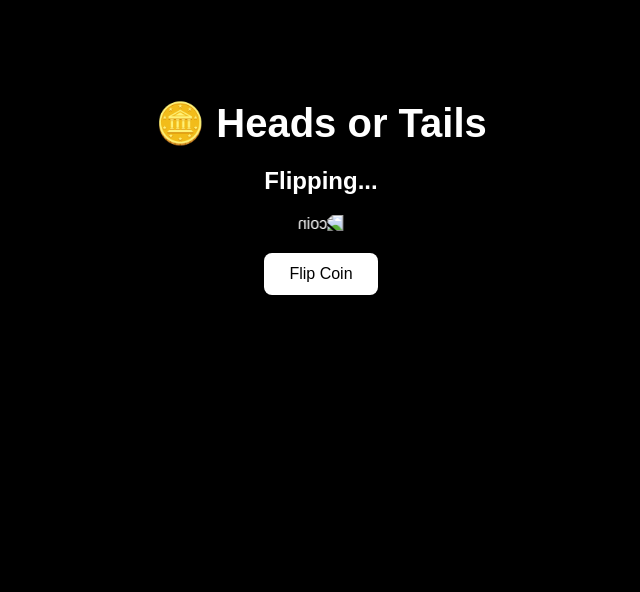
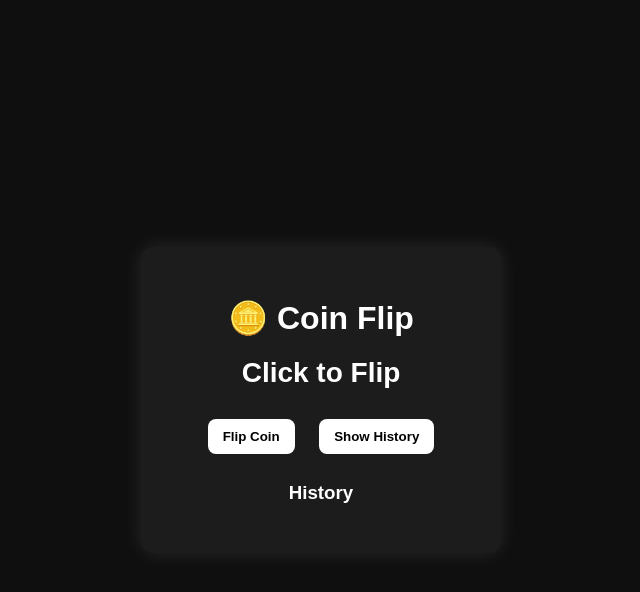
Before and after one commit to shashank-r-ctrl/coin-flip-app, a website: page public/index.html in a window 1280 px wide. Both pictures are taken after a click on the button "Flip Coin". Shown: the whole page, without its empty margins (319-959 px from the left). Drawn offline with Linux system fonts and the light colour scheme; no server answers.

Commit message:
final UI + backend upgrade

```diff
--- a/public/index.html
+++ b/public/index.html
@@ -1,70 +1,23 @@
 <!DOCTYPE html>
 <html>
 <head>
-  <title>Coin Flip</title>
-
-  <style>
-    body {
-      background: black;
-      color: white;
-      font-family: Arial, sans-serif;
-      text-align: center;
-      margin-top: 100px;
-    }
-
-    h1 {
-      font-size: 40px;
-      margin-bottom: 10px;
-    }
-
-    #result {
-      font-size: 24px;
-      margin-bottom: 20px;
-    }
-
-    #coin {
-      width: 150px;
-      height: 150px;
-      margin-bottom: 20px;
-      transition: transform 0.3s ease;
-    }
-
-    button {
-      padding: 12px 25px;
-      font-size: 16px;
-      border: none;
-      background: white;
-      color: black;
-      cursor: pointer;
-      border-radius: 8px;
-      transition: all 0.2s ease;
-    }
-
-    button:hover {
-      background: gray;
-      transform: scale(1.05);
-    }
-
-    button:active {
-      transform: scale(0.95);
-    }
-  </style>
-
+  <title>Coin Flip App</title>
+  <link rel="stylesheet" href="style.css">
 </head>
-
 <body>
 
-  <h1>🪙 Heads or Tails</h1>
+  <div class="container">
+    <h1>🪙 Coin Flip</h1>
 
-  <h2 id="result">Click to Flip</h2>
+    <div id="result">Click to Flip</div>
 
-  <img id="coin" src="" alt="coin">
+    <button onclick="flipCoin()">Flip Coin</button>
+    <button onclick="loadHistory()">Show History</button>
 
-  <br>
-
-  <button onclick="flip()">Flip Coin</button>
+    <h3>History</h3>
+    <ul id="history"></ul>
+  </div>
 
   <script src="script.js"></script>
-
 </body>
 </html>
--- a/public/script.js
+++ b/public/script.js
@@ -1,23 +1,22 @@
-async function flip() {
-  const coin = document.getElementById("coin");
-  const resultText = document.getElementById("result");
+function flipCoin() {
+  fetch('/flip')
+    .then(res => res.json())
+    .then(data => {
+      document.getElementById('result').textContent = data.result;
+    });
+}
 
-  // animation feel
-  coin.style.transform = "rotateY(180deg)";
-  resultText.innerText = "Flipping...";
+function loadHistory() {
+  fetch('/history')
+    .then(res => res.json())
+    .then(data => {
+      const list = document.getElementById('history');
+      list.innerHTML = "";
 
-  const res = await fetch('/flip');
-  const data = await res.json();
-
-  setTimeout(() => {
-    resultText.innerText = data.result;
-
-    if (data.result === "Heads") {
-      coin.src = "heads.png";
-    } else {
-      coin.src = "tails.png";
-    }
-
-    coin.style.transform = "rotateY(0deg)";
-  }, 300);
+      data.reverse().forEach(item => {
+        const li = document.createElement('li');
+        li.textContent = item.result;
+        list.appendChild(li);
+      });
+    });
 }
--- /dev/null
+++ b/public/style.css
@@ -0,0 +1,57 @@
+body {
+  margin: 0;
+  font-family: Arial;
+  background: #0f0f0f;
+  color: white;
+  display: flex;
+  justify-content: center;
+  align-items: center;
+  height: 100vh;
+}
+
+.container {
+  background: #1c1c1c;
+  padding: 30px;
+  border-radius: 12px;
+  text-align: center;
+  width: 300px;
+  box-shadow: 0 0 20px rgba(255,255,255,0.1);
+}
+
+h1 {
+  margin-bottom: 20px;
+}
+
+#result {
+  font-size: 28px;
+  margin: 20px 0;
+  font-weight: bold;
+}
+
+button {
+  margin: 10px;
+  padding: 10px 15px;
+  border: none;
+  background: white;
+  color: black;
+  border-radius: 8px;
+  cursor: pointer;
+  font-weight: bold;
+}
+
+button:hover {
+  background: #ddd;
+}
+
+ul {
+  list-style: none;
+  padding: 0;
+  margin-top: 15px;
+}
+
+li {
+  background: #333;
+  margin: 5px 0;
+  padding: 8px;
+  border-radius: 6px;
+}
```
Also changed, not shown: server.js (+27 -21 lines).
